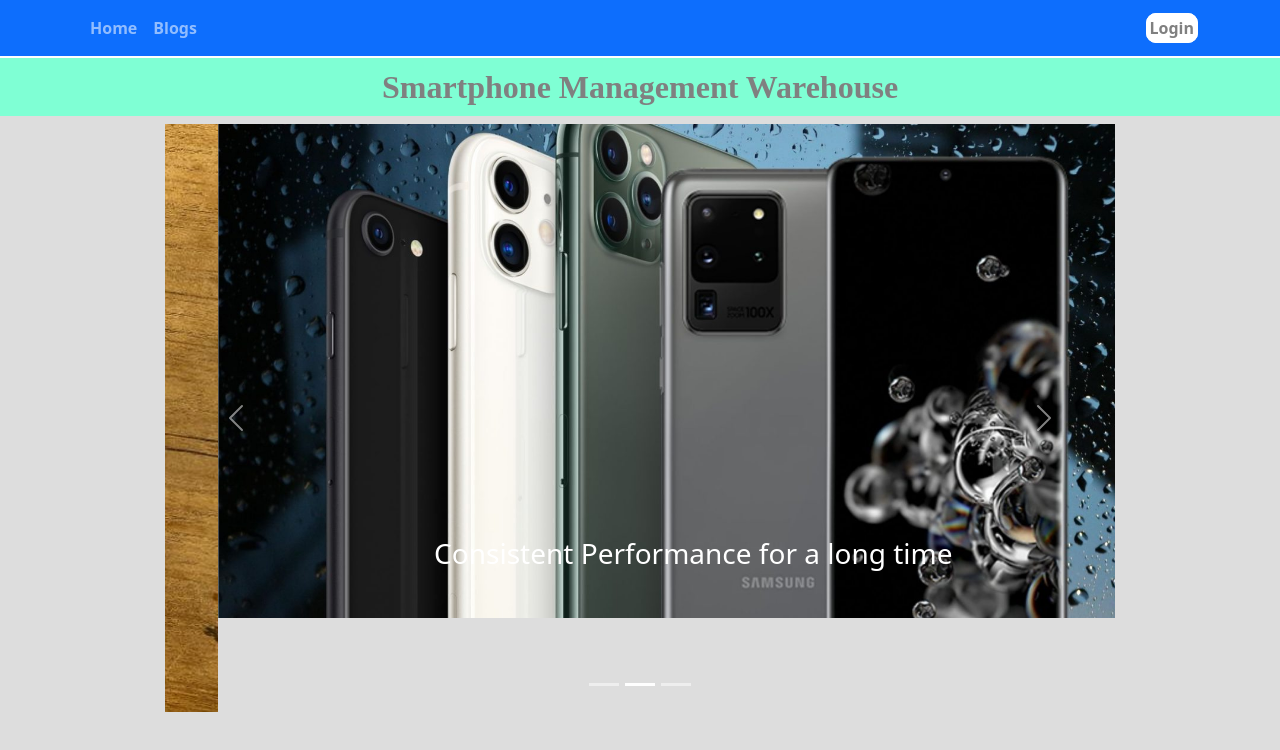
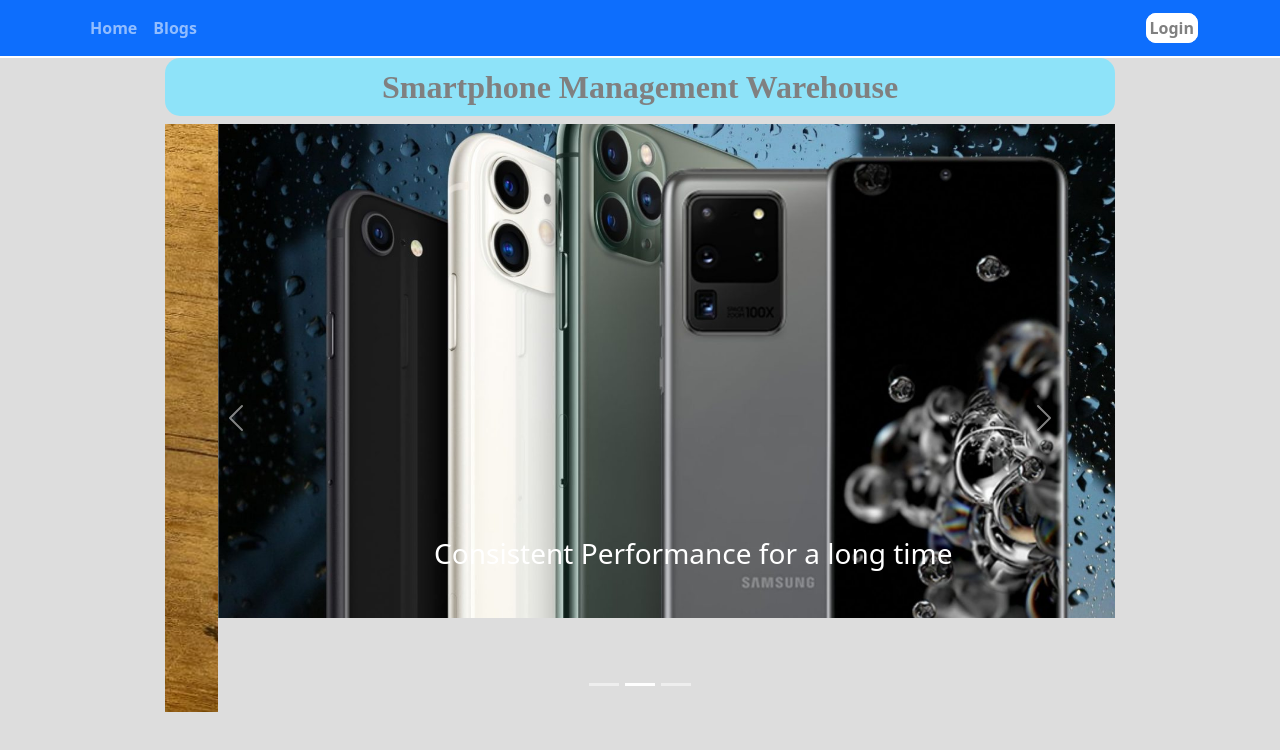
Before and after one commit to mehedialmamun21/warehouse-management-client, a React (Create React App) app: page / in a window 1280 px wide. Shown: the top 750 px of the page. Built offline with nearby package versions, Linux system fonts and the light colour scheme; no server answers.

Commit message:
some modified home design css added

```diff
--- a/src/components/Home/Home.css
+++ b/src/components/Home/Home.css
@@ -4,7 +4,7 @@
 }
 
 .home h2 {
-    background-color: aquamarine;
+    background-color: #7fe5ffd4;
     text-align: center;
     padding-top: 10px;
     padding-bottom: 10px;
@@ -12,6 +12,8 @@
     color: gray;
     font-family: 'Times New Roman', Times, serif;
     margin-top: 2px;
+    width: 950px;
+    border-radius: 15px;
 }
 
 .carousel {
--- a/src/components/Home/Home.js
+++ b/src/components/Home/Home.js
@@ -17,7 +17,7 @@
     return (
         <div className='home'>
 
-            <h2>Smartphone Management Warehouse</h2>
+            <h2 className='mx-auto'>Smartphone Management Warehouse</h2>
 
 
             <div className='carousel mx-auto'>
```
